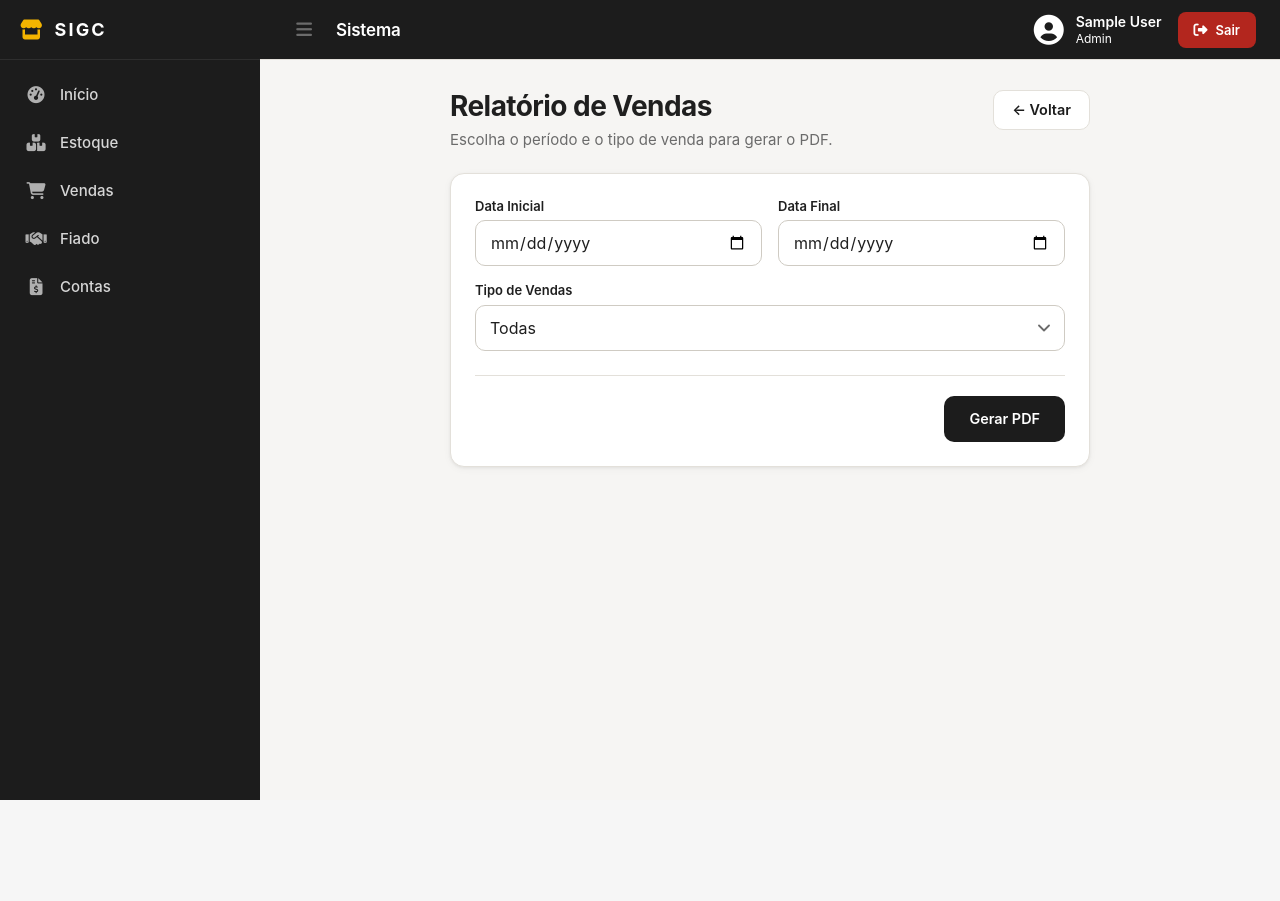
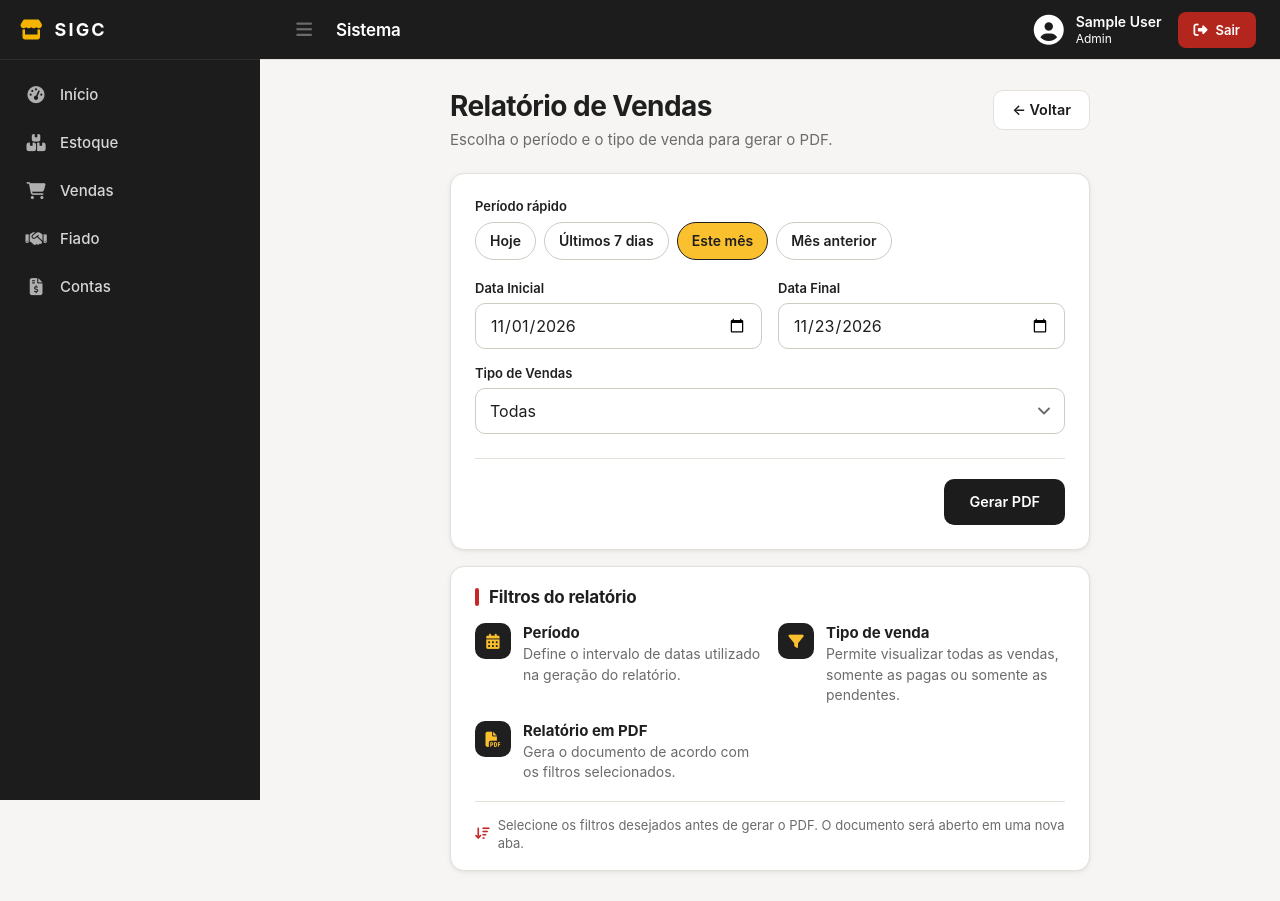
Before and after one commit to keeytguimaraes/TCC, a Flask app: template app/templates/relatorio/vendas.html in a window 1280 px wide. Before the commit the page ends 800 px from the top, so only its background shows below. Run offline with Flask 3, Linux system fonts and the light colour scheme; the template is opened without the code that fills it, so the values that code supplies are empty; the visitor is signed in with stand-in values (Sample User, id 1).

Commit message:
Melhora do front end dos relatórios

```diff
--- /dev/null
+++ b/app/static/css/pages/relatorios_apoio.css
@@ -0,0 +1,208 @@
+/* ==========================================================
+   RELATÓRIOS — ELEMENTOS DE APOIO
+   Páginas: Fechamento Diário e Relatório de Vendas.
+
+   Complementa relatorio.css.
+   Prefixo ra- para evitar conflitos.
+   ========================================================== */
+
+/* ---------- atalhos ---------- */
+
+.rl .ra-atalhos {
+    margin: 0 0 20px;
+}
+
+.rl .ra-atalhos-rotulo {
+    display: block;
+    margin: 0 0 8px;
+    font-size: .8125rem;
+    font-weight: 600;
+    line-height: 1.3;
+    color: var(--rl-texto);
+}
+
+.rl .ra-atalhos-lista {
+    display: flex;
+    flex-wrap: wrap;
+    gap: 8px;
+}
+
+.rl .ra-atalho {
+    min-height: 38px;
+    margin: 0;
+    padding: 0 14px;
+    font: inherit;
+    font-size: .875rem;
+    font-weight: 600;
+    line-height: 1;
+    color: var(--rl-texto);
+    background: var(--rl-card);
+    border: 1px solid var(--rl-borda-campo);
+    border-radius: 999px;
+    cursor: pointer;
+    transition: border-color .15s ease,
+                background-color .15s ease,
+                box-shadow .15s ease;
+}
+
+.rl .ra-atalho:hover {
+    border-color: var(--rl-preto);
+    background: var(--rl-fundo-suave);
+}
+
+.rl .ra-atalho:focus-visible {
+    outline: none;
+    border-color: var(--rl-preto);
+    box-shadow: var(--rl-anel);
+}
+
+.rl .ra-atalho:active {
+    transform: translateY(1px);
+}
+
+.rl .ra-atalho--ativo,
+.rl .ra-atalho--ativo:hover {
+    color: var(--rl-preto);
+    background: var(--rl-amarelo);
+    border-color: var(--rl-preto);
+}
+
+/* ---------- aviso de data ---------- */
+
+.rl .ra-aviso-data {
+    margin: 12px 0 0;
+    padding: 10px 12px;
+    font-size: .875rem;
+    font-weight: 600;
+    line-height: 1.4;
+    color: var(--rl-vermelho);
+    background: #fdecec;
+    border: 1px solid #f3c2c2;
+    border-left: 4px solid var(--rl-vermelho);
+    border-radius: 10px;
+}
+
+.rl .ra-aviso-data[hidden] {
+    display: none;
+}
+
+/* ---------- guia explicativo ---------- */
+
+.rl .ra-guia {
+    margin-top: 16px;
+    padding: 20px 24px 18px;
+    background: var(--rl-card);
+    border: 1px solid var(--rl-borda);
+    border-radius: 14px;
+    box-shadow: var(--rl-sombra);
+}
+
+.rl .ra-guia-titulo {
+    display: flex;
+    align-items: center;
+    gap: 10px;
+    margin: 0 0 16px;
+    font-size: 1.0625rem;
+    font-weight: 700;
+    letter-spacing: -.01em;
+    color: var(--rl-texto);
+}
+
+.rl .ra-guia-titulo::before {
+    content: "";
+    flex-shrink: 0;
+    width: 4px;
+    height: 18px;
+    background: var(--rl-vermelho);
+    border-radius: 2px;
+}
+
+.rl .ra-guia-lista {
+    display: grid;
+    grid-template-columns: repeat(2, minmax(0, 1fr));
+    gap: 16px;
+    margin: 0;
+    padding: 0;
+    list-style: none;
+}
+
+.rl .ra-item {
+    display: flex;
+    align-items: flex-start;
+    gap: 12px;
+    min-width: 0;
+}
+
+.rl .ra-item-icone {
+    flex-shrink: 0;
+    display: flex;
+    align-items: center;
+    justify-content: center;
+    width: 36px;
+    height: 36px;
+    font-size: .95rem;
+    color: var(--rl-amarelo);
+    background: var(--rl-preto);
+    border-radius: 10px;
+}
+
+.rl .ra-item-nome {
+    display: block;
+    margin: 0 0 2px;
+    font-size: .9375rem;
+    font-weight: 700;
+    color: var(--rl-texto);
+}
+
+.rl .ra-item-desc {
+    margin: 0;
+    font-size: .875rem;
+    line-height: 1.45;
+    color: var(--rl-suave);
+}
+
+.rl .ra-guia-nota {
+    display: flex;
+    align-items: center;
+    gap: 8px;
+    margin: 18px 0 0;
+    padding-top: 14px;
+    font-size: .8125rem;
+    line-height: 1.4;
+    color: var(--rl-suave);
+    border-top: 1px solid var(--rl-borda);
+}
+
+.rl .ra-guia-nota i {
+    flex-shrink: 0;
+    color: var(--rl-vermelho);
+}
+
+/* ---------- responsividade ---------- */
+
+@media (max-width: 640px) {
+
+    .rl .ra-guia {
+        padding: 18px 16px 16px;
+    }
+
+    .rl .ra-guia-lista {
+        grid-template-columns: 1fr;
+        gap: 14px;
+    }
+
+    .rl .ra-atalho {
+        flex: 1 1 calc(50% - 8px);
+    }
+}
+
+/* ---------- acessibilidade ---------- */
+
+@media (prefers-reduced-motion: reduce) {
+
+    .rl .ra-atalho,
+    .rl .ra-atalho:active {
+        transition: none;
+        transform: none;
+    }
+}
--- /dev/null
+++ b/app/static/js/pages/relatorios_periodo.js
@@ -0,0 +1,210 @@
+/* ==========================================================
+   RELATÓRIOS — SIGC
+   Páginas: Fechamento Diário e Relatório de Vendas.
+
+   - Atalhos de seleção de datas.
+   - Preenchimento automático dos períodos.
+   - Validação das datas.
+   - Destaque visual do atalho selecionado.
+   - Datas calculadas no horário local.
+   ========================================================== */
+
+   (function () {
+    "use strict";
+
+    var formularios = document.querySelectorAll(
+        "[data-relatorio-periodo]"
+    );
+
+    if (!formularios.length) return;
+
+    // Formata uma data no padrão AAAA-MM-DD.
+    function formatar(data) {
+        var mes = String(data.getMonth() + 1).padStart(2, "0");
+        var dia = String(data.getDate()).padStart(2, "0");
+
+        return data.getFullYear() + "-" + mes + "-" + dia;
+    }
+
+    // Calcula os intervalos de período.
+    function calcularPeriodo(periodo) {
+        var hoje = new Date();
+        var ano = hoje.getFullYear();
+        var mes = hoje.getMonth();
+
+        switch (periodo) {
+
+            case "hoje":
+                return [hoje, hoje];
+
+            case "ontem":
+                return [
+                    new Date(ano, mes, hoje.getDate() - 1),
+                    new Date(ano, mes, hoje.getDate() - 1)
+                ];
+
+            case "7dias":
+                return [
+                    new Date(ano, mes, hoje.getDate() - 6),
+                    hoje
+                ];
+
+            case "mes":
+                return [
+                    new Date(ano, mes, 1),
+                    hoje
+                ];
+
+            case "mes-anterior":
+                return [
+                    new Date(ano, mes - 1, 1),
+                    new Date(ano, mes, 0)
+                ];
+
+            case "inicio-mes":
+                return [
+                    new Date(ano, mes, 1),
+                    new Date(ano, mes, 1)
+                ];
+
+            case "fim-mes":
+                return [
+                    new Date(ano, mes + 1, 0),
+                    new Date(ano, mes + 1, 0)
+                ];
+
+            default:
+                return null;
+        }
+    }
+
+    formularios.forEach(function (form) {
+
+        var modo = form.dataset.modo;
+
+        var dataUnica = form.querySelector("#rl-data");
+        var inicial = form.querySelector("#rl-data-inicial");
+        var final = form.querySelector("#rl-data-final");
+
+        var aviso = form.querySelector(".ra-aviso-data");
+        var atalhos = form.querySelectorAll(".ra-atalho");
+
+        // Ativa visualmente o atalho selecionado.
+        function marcarAtalho(periodo) {
+
+            atalhos.forEach(function (botao) {
+
+                var ativo =
+                    botao.dataset.periodo === periodo;
+
+                botao.classList.toggle(
+                    "ra-atalho--ativo",
+                    ativo
+                );
+
+                botao.setAttribute(
+                    "aria-pressed",
+                    ativo ? "true" : "false"
+                );
+            });
+        }
+
+        // Validação exclusiva para formulários com intervalo.
+        function validar() {
+
+            if (modo !== "periodo") return true;
+
+            var invalido =
+                inicial.value &&
+                final.value &&
+                final.value < inicial.value;
+
+            final.setCustomValidity(
+                invalido
+                    ? "A data final não pode ser anterior à data inicial."
+                    : ""
+            );
+
+            if (aviso) {
+                aviso.hidden = !invalido;
+            }
+
+            return !invalido;
+        }
+
+        atalhos.forEach(function (botao) {
+
+            botao.setAttribute("aria-pressed", "false");
+
+            botao.addEventListener("click", function () {
+
+                var periodo = botao.dataset.periodo;
+                var intervalo = calcularPeriodo(periodo);
+
+                if (!intervalo) return;
+
+                if (modo === "dia" && dataUnica) {
+
+                    dataUnica.value = formatar(intervalo[0]);
+
+                } else if (modo === "periodo" && inicial && final) {
+
+                    inicial.value = formatar(intervalo[0]);
+                    final.value = formatar(intervalo[1]);
+
+                    validar();
+                }
+
+                marcarAtalho(periodo);
+            });
+        });
+
+        // Alterações manuais retiram o destaque do atalho.
+        if (modo === "dia" && dataUnica) {
+
+            dataUnica.addEventListener("input", function () {
+                marcarAtalho(null);
+            });
+
+        } else if (modo === "periodo" && inicial && final) {
+
+            [inicial, final].forEach(function (campo) {
+
+                campo.addEventListener("input", function () {
+                    validar();
+                    marcarAtalho(null);
+                });
+
+            });
+
+            form.addEventListener("submit", function (evento) {
+
+                if (!validar()) {
+                    evento.preventDefault();
+                    final.reportValidity();
+                }
+
+            });
+        }
+
+        // Define os valores iniciais.
+        if (modo === "dia" && dataUnica) {
+
+            var hoje = formatar(new Date());
+
+            dataUnica.value = hoje;
+            marcarAtalho("hoje");
+
+        } else if (modo === "periodo" && inicial && final) {
+
+            var padrao = calcularPeriodo("mes");
+
+            inicial.value = formatar(padrao[0]);
+            final.value = formatar(padrao[1]);
+
+            marcarAtalho("mes");
+        }
+
+    });
+
+})();
--- a/app/templates/relatorio/vendas.html
+++ b/app/templates/relatorio/vendas.html
@@ -7,6 +7,7 @@ Relatório de Vendas
 {% block css %}
 <link rel="stylesheet" href="{{ url_for('static', filename='css/components/acoes.css') }}">
 <link rel="stylesheet" href="{{ url_for('static', filename='css/pages/relatorio.css') }}">
+<link rel="stylesheet" href="{{ url_for('static', filename='css/pages/relatorios_apoio.css') }}">
 {% endblock %}
 
 {% block conteudo %}
@@ -27,7 +28,22 @@ Relatório de Vendas
         method="POST"
         action="/relatorio/vendas/pdf"
         target="_blank"
+        data-relatorio-periodo
+        data-modo="periodo"
     >
+
+        <div class="ra-atalhos" role="group" aria-label="Atalhos de período">
+
+            <span class="ra-atalhos-rotulo">Período rápido</span>
+
+            <div class="ra-atalhos-lista">
+                <button type="button" class="ra-atalho" data-periodo="hoje">Hoje</button>
+                <button type="button" class="ra-atalho" data-periodo="7dias">Últimos 7 dias</button>
+                <button type="button" class="ra-atalho" data-periodo="mes">Este mês</button>
+                <button type="button" class="ra-atalho" data-periodo="mes-anterior">Mês anterior</button>
+            </div>
+
+        </div>
 
         <div class="rl-campos">
 
@@ -43,6 +59,7 @@ Relatório de Vendas
 
             <div class="rl-campo rl-campo--cheio">
                 <label for="rl-tipo-vendas">Tipo de Vendas</label>
+
                 <select id="rl-tipo-vendas" name="tipo_vendas" required>
                     <option value="todas">Todas</option>
                     <option value="pagas">Apenas Pagas</option>
@@ -52,12 +69,73 @@ Relatório de Vendas
 
         </div>
 
+        <p class="ra-aviso-data" role="alert" hidden>
+            A data final não pode ser anterior à data inicial.
+        </p>
+
         <div class="rl-acoes">
             <button type="submit" class="btn btn-salvar">Gerar PDF</button>
         </div>
 
     </form>
 
+    <section class="ra-guia" aria-labelledby="ra-guia-vendas">
+
+        <h2 class="ra-guia-titulo" id="ra-guia-vendas">
+            Filtros do relatório
+        </h2>
+
+        <ul class="ra-guia-lista">
+
+            <li class="ra-item">
+                <span class="ra-item-icone" aria-hidden="true">
+                    <i class="fa-solid fa-calendar-days"></i>
+                </span>
+                <div>
+                    <strong class="ra-item-nome">Período</strong>
+                    <p class="ra-item-desc">
+                        Define o intervalo de datas utilizado na geração do relatório.
+                    </p>
+                </div>
+            </li>
+
+            <li class="ra-item">
+                <span class="ra-item-icone" aria-hidden="true">
+                    <i class="fa-solid fa-filter"></i>
+                </span>
+                <div>
+                    <strong class="ra-item-nome">Tipo de venda</strong>
+                    <p class="ra-item-desc">
+                        Permite visualizar todas as vendas, somente as pagas ou somente as pendentes.
+                    </p>
+                </div>
+            </li>
+
+            <li class="ra-item">
+                <span class="ra-item-icone" aria-hidden="true">
+                    <i class="fa-solid fa-file-pdf"></i>
+                </span>
+                <div>
+                    <strong class="ra-item-nome">Relatório em PDF</strong>
+                    <p class="ra-item-desc">
+                        Gera o documento de acordo com os filtros selecionados.
+                    </p>
+                </div>
+            </li>
+
+        </ul>
+
+        <p class="ra-guia-nota">
+            <i class="fa-solid fa-arrow-down-wide-short" aria-hidden="true"></i>
+            Selecione os filtros desejados antes de gerar o PDF. O documento será aberto em uma nova aba.
+        </p>
+
+    </section>
+
 </div>
 
 {% endblock %}
+
+{% block scripts %}
+<script src="{{ url_for('static', filename='js/pages/relatorios_periodo.js') }}"></script>
+{% endblock %}
```
Also changed, not shown: app/templates/relatorio/fechamento_diario.html (+61 -0 lines), app/static/js/pages/relatorio.js (deleted), 2 other files.
